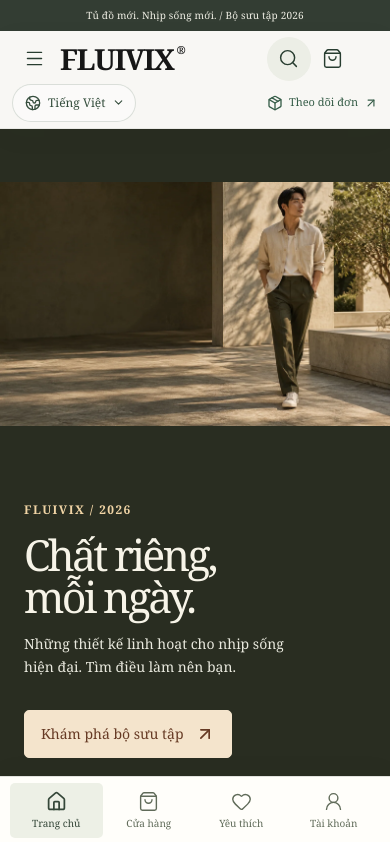
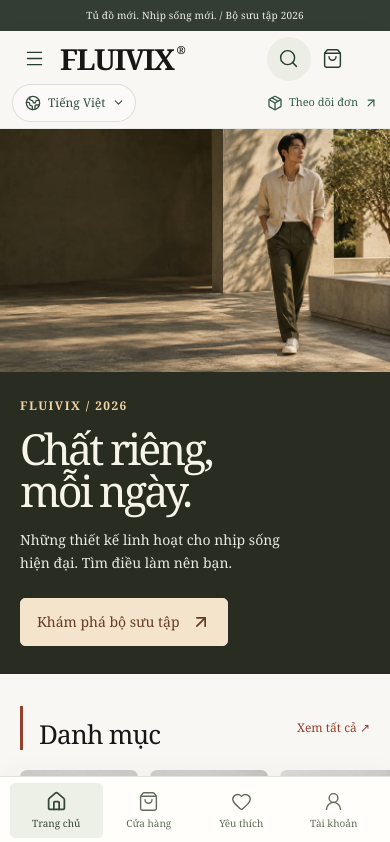
Before and after one commit to luciusvie2712/Fashion-E-commerce-Website, a React (Vite) app: page / in a window 390 px wide. Shown: the top 842 px of the page. Built offline with nearby package versions, Linux system fonts and the light colour scheme; a web font is replaced by a local one.

Commit message:
fix: refine mobile hero and refresh project documentation

```diff
--- a/progress/BUILD-STATUS.md
+++ b/progress/BUILD-STATUS.md
@@ -379,3 +379,15 @@ All rows below were pushed to origin/main and verified with git ls-remote. No fo
 - Additional short-landscape inspection at 568x320 found hero copy extending outside its clipped viewport frame. Added a scrollable two-panel hero only for phones <=700px wide / <=500px high in landscape, preserving existing portrait/desktop sizing. Added 15 landscape locale/size cases plus a visible sold-out reason in the purchase dock. Address forms use the phone keypad for phone numbers. Final npm.cmd run check PASS: strict TypeScript, ESLint, 46/46 unit/component tests and production build; latest focused browser verification follows. No runtime source changed after this final build.
 - Final focused production command FLUIVIX_PREVIEW=1 npx.cmd playwright test e2e/account.spec.ts e2e/mobile-experience.spec.ts e2e/motion.spec.ts e2e/resilience.spec.ts e2e/shopping.spec.ts e2e/product-ui.spec.ts e2e/hero-fit.spec.ts --grep-invert 'all 34 mobile routes|product layout and complete details' --timeout=120000 PASS 24/24 (2.4m), zero failed/blocked. Includes both previously failing scenarios, the new stable-title regression at 390/1440px, 15 additional short-landscape combinations, visible sold-out dock reason, 40 mobile WCAG audits, account picker/profile/address flows, hero regressions and shopping/stock/history/modal behavior. Across the full and final focused runs, all 88 distinct current browser scenarios have successful evidence; this is not a claim of a single clean 88-test full rerun. The earlier 680-case route matrix remains the layout evidence for portrait phones/tablets; final extra changes were scoped to short landscape, stable link motion, dock explanation and phone-keypad hints and verified with focused checks.
 - Final formatting/whitespace checks PASS. Inspected production phone screenshots for home/shop/product/bag/checkout/account/profile/order detail/about/contact/FAQ/lookbook/shipping/auth, plus final 430/568px landscape action views; references are .tmp/visual/mobile-new-*.png, auth-vi-360-*.png and mobile-final-landscape-*.png. Existing 34 routes / 14 feature directories / 5 locales preserved. Build ready locally; npm.cmd run dev starts development. No remaining known check failure or tool blocker; no deployment. User explicitly requested committing/pushing the completed mobile work to main; remote verification follows.
+
+## Follow-up: compact mobile homepage hero (2026-10-22)
+- Removed portrait-phone viewport forcing and image letterboxing. The campaign now uses its original 8:5 photo ratio directly below the header, followed immediately by naturally sized copy. Reduced phone copy bottom padding from 86px to 28px and set explicit eyebrow/title/body spacing. Existing desktop/tablet and short-landscape compositions, local assets, translations and collection destination remain intact.
+- Expanded the hero geometry audit to 60 viewport/locale combinations (12 sizes x 5 locales), asserting the portrait image ratio, adjacent image/copy edges, bounded copy and compact bottom padding. Added a 320x640 collection-action regression that scrolls the action clear of fixed bottom navigation and follows its destination.
+- Actual npm.cmd run check PASS: typecheck, lint, 46/46 unit/component tests and production build. Final lint and Prettier PASS after the additional browser assertion. An initial browser run was mistakenly started before the new production build finished and failed the new geometry assertion against stale output; discarded that run and reran against the completed build.
+- Final production hero tests PASS 2/2 (20.0s). Earlier completed-build hero/short-landscape run PASS 2/2 (29.1s), including 15 landscape locale/size combinations. Buttons/motion regressions PASS 8/8 (34.7s). Eleven distinct browser scenarios passed across these focused runs; full E2E suite was not rerun. Inspected actual production screenshots at .tmp/visual/hero-wide-390.png and hero-wide-320.png. At short phone heights the natural hero may require scrolling; the CTA remains reachable above navigation.
+- Existing 34 routes / 14 feature directories / 5 locales preserved. Production build ready locally; start with npm.cmd run dev. No deployment, commit or push performed. No remaining known failure or environment blocker for this scoped change.
+
+## Follow-up: project documentation and editor configuration
+- Replaced the prompt-oriented README with Vietnamese project documentation covering product scope, actual technologies, installation, scripts, tests, source structure, 34 routes, five locales, local persistence, demo account usage, static hosting and licensing. Verified local links and documented npm scripts against repository files; removed the UTF-8 BOM.
+- Added workspace CSS custom data declaring Tailwind v4 @theme, preserving normal CSS validation. JSON structure and formatting checks pass; live VS Code diagnostics were not directly inspected.
+- Before committing all requested changes, fetched origin/main and confirmed it matched local HEAD. Repeated npm.cmd run check PASS: strict TypeScript, lint, 46/46 unit/component tests and production build. README/editor/style/browser-test Prettier checks and git diff --check PASS. User explicitly authorized committing and pushing all current changes to the current main branch; no deployment requested.
--- a/src/styles/mobile.css
+++ b/src/styles/mobile.css
@@ -178,7 +178,7 @@
   }
   .home-page .hero-copy {
     padding-inline: 24px;
-    padding-bottom: 86px;
+    padding-bottom: 28px;
   }
   .home-page .hero-copy > p:not(.eyebrow) {
     font-size: 14px;
@@ -1402,6 +1402,32 @@
     position: static;
   }
 }
+/* Portrait campaigns follow their photo and copy, without viewport-sized letterboxing. */
+@media (max-width: 700px) and (orientation: portrait) {
+  .home-page .hero {
+    height: auto;
+    grid-template-rows: auto auto;
+  }
+  .home-page .hero-media {
+    height: auto;
+    aspect-ratio: 8 / 5;
+  }
+  .home-page .hero-media > img {
+    object-fit: cover;
+  }
+  .home-page .hero-copy {
+    padding: 24px var(--mobile-gutter) 28px;
+  }
+  .home-page .hero-copy .eyebrow {
+    margin: 0 0 12px;
+  }
+  .home-page .hero-copy h1 {
+    margin: 0 0 16px;
+  }
+  .home-page .hero-copy > p:not(.eyebrow) {
+    margin-bottom: 24px;
+  }
+}
 /* Short landscape phones need a scrollable editorial panel, not clipped viewport copy. */
 @media (max-width: 700px) and (max-height: 500px) and (orientation: landscape) {
   .home-page .hero {
```
Also changed, not shown: 2 other files (tests, documents, lock files or other folders).
